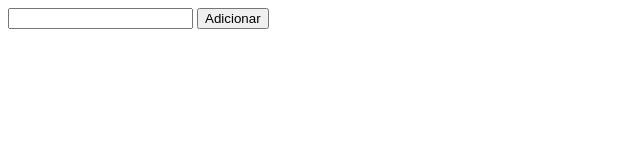
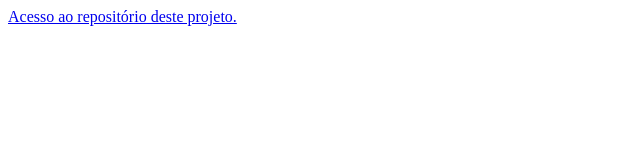
Before and after one commit to jader-germano/js-es6-nodejs-study, a plain HTML site: page index.html in a window 1280 px wide. Shown: the whole page, without its empty margins (0-640 px from the left). Drawn offline with Linux system fonts and the light colour scheme.

Commit message:
Criaçao de elementos na DOM com manipulação js

```diff
--- a/index.html
+++ b/index.html
@@ -7,8 +7,7 @@
 </head>
 <body>
 <div id="app">
-    <input type="text" name="nome" />
-    <button class="botao">Adicionar</button>
+
 </div>
 <script src="main.js"></script>
 </body>
--- a/main.js
+++ b/main.js
@@ -1,16 +1,11 @@
-// Formas de Referenciar tags da Dom QuerySelector
-var inputElement = document.querySelector('input');
-var allInputElements = document.querySelectorAll('input');
+let linkElement = document.createElement('a');
+linkElement.setAttribute('href','https://github.com/jader-germano/study');
 
-console.log(inputElement);
-console.log(allInputElements);
+let textElement = document.createTextNode('Acesso ao repositório deste projeto.');
+linkElement.appendChild(textElement);
 
-// Formas de Referenciar tags da Dom QuerySelector
-var btnElement = document.querySelector('button.botao');
+let containerElement = document.querySelector('#app');
+containerElement.appendChild(linkElement);
 
-btnElement.onclick = function() {
-    let text = inputElement.value;
-    alert(text);
-}
-console.log(inputElement);
-console.log(allInputElements)
+/**
+ *  <a href="https://github.com/jader-germano/study">Acesso ao repositório do projeto</a>*/
```
